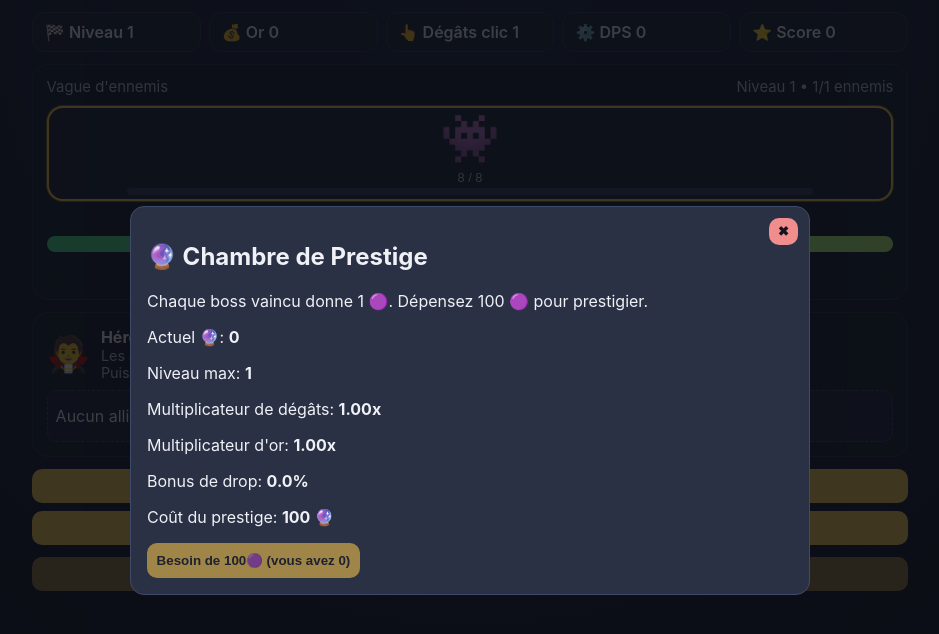
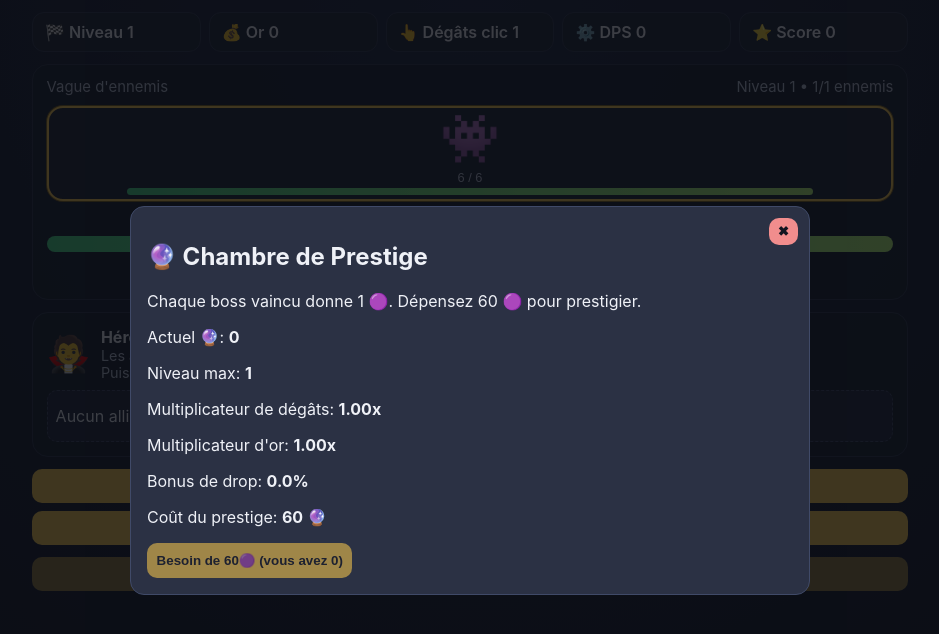
Before and after one commit to quvntvn/emoji_war_web, a plain HTML site: page index.html in a window 1280 px wide. Both pictures are taken after a click on the button "🔮 Prestige". Shown: the whole page, without its empty margins (170-1109 px from the left). Drawn offline with Linux system fonts and the light colour scheme.

Commit message:
Fix enemy HP bars and rebalance game progression

```diff
--- a/index.html
+++ b/index.html
@@ -86,13 +86,13 @@
       <div class="panel-content">
         <h2 id="prestigeTitle">🔮 Prestige Chamber</h2>
         <button class="close" data-close="prestigePanel">✖</button>
-        <p id="prestigeInfoText">Each defeated boss gives 1 🟣. Spend 100 🟣 to prestige.</p>
+        <p id="prestigeInfoText">Each defeated boss gives 1 🟣. Spend 60 🟣 to prestige.</p>
         <p id="prestigeCurrencyLabel">Current 🔮: <strong id="prestigeCurrency">0</strong></p>
         <p id="highestStageLabel">Highest Stage: <strong id="highestStage">1</strong></p>
         <p id="prestigeDamageLabel">Damage Multiplier: <strong id="prestigeDamageBonus">1.00x</strong></p>
         <p id="prestigeGoldLabel">Gold Multiplier: <strong id="prestigeGoldBonus">1.00x</strong></p>
         <p id="prestigeDropLabel">Drop Bonus: <strong id="prestigeDropBonus">0.0%</strong></p>
-        <p id="prestigeCostLabel">Prestige Cost: <strong id="prestigeCost">100 🟣</strong></p>
+        <p id="prestigeCostLabel">Prestige Cost: <strong id="prestigeCost">60 🟣</strong></p>
         <button id="prestigeConfirm" class="prestige-btn">Perform Prestige</button>
       </div>
     </div>
--- a/script.js
+++ b/script.js
@@ -3,7 +3,7 @@
 const MONSTERS = ["👾", "🐉", "🕷️", "🦂", "🐺", "🦍", "🐍", "💀"];
 const HEROES = ["🧙", "🥷", "🧑‍🚀", "🤖", "🦊", "🧝", "🦸", "🧛"];
 const FEEDBACK_EMOJIS = ["💥", "⚡"];
-const SILVER_CHEST_CHANCE = 0.01;
+const SILVER_CHEST_CHANCE = 0.015;
 const SILVER_CHEST_EMOJI = "🪙";
 
 
@@ -29,7 +29,7 @@
     waveBoss: "👑 Boss principal",
     waveEnemy: "Vague d'ennemis",
     waveStage: "Niveau {stage} • {alive}/{total} ennemis",
-    chestTitle: "Coffre d'argent rare (1%)",
+    chestTitle: "Coffre d'argent rare (1,5%)",
     enemyTitle: "Ennemi",
     attackTitle: "Attaque : {damage} dégâts",
     settingsLanguage: "Langue",
@@ -41,7 +41,7 @@
     equipped: "Équipé",
     backpack: "Sac",
     prestigeTitle: "🔮 Chambre de Prestige",
-    prestigeInfo: "Chaque boss vaincu donne 1 🟣. Dépensez 100 🟣 pour prestigier.",
+    prestigeInfo: "Chaque boss vaincu donne 1 🟣. Dépensez 60 🟣 pour prestigier.",
     prestigeCurrent: "Actuel 🔮",
     highestStage: "Niveau max",
     damageMultiplier: "Multiplicateur de dégâts",
@@ -114,7 +114,7 @@
     waveBoss: "👑 Main Boss",
     waveEnemy: "Enemy Wave",
     waveStage: "Stage {stage} • {alive}/{total} enemies",
-    chestTitle: "Rare silver chest (1%)",
+    chestTitle: "Rare silver chest (1.5%)",
     enemyTitle: "Enemy",
     attackTitle: "Attack: {damage} damage",
     settingsLanguage: "Language",
@@ -126,7 +126,7 @@
     equipped: "Equipped",
     backpack: "Backpack",
     prestigeTitle: "🔮 Prestige Chamber",
-    prestigeInfo: "Each defeated boss gives 1 🟣. Spend 100 🟣 to prestige.",
+    prestigeInfo: "Each defeated boss gives 1 🟣. Spend 60 🟣 to prestige.",
     prestigeCurrent: "Current 🔮",
     highestStage: "Highest Stage",
     damageMultiplier: "Damage Multiplier",
@@ -181,11 +181,11 @@
 };
 
 const SHOP_CONFIG = {
-  tap: { nameKey: "shop_tap_name", baseCost: 15, basePower: 1, key: "tapLevel", bonusKey: "shop_tap_bonus" },
-  dps: { nameKey: "shop_dps_name", baseCost: 25, basePower: 1, key: "dpsLevel", bonusKey: "shop_dps_bonus" },
-  gold: { nameKey: "shop_gold_name", baseCost: 40, basePower: 0.1, key: "goldLevel", bonusKey: "shop_gold_bonus" },
-  companion: { nameKey: "shop_companion_name", baseCost: 70, key: "companionLevel", bonusKey: "shop_companion_bonus" },
-  enemyCount: { nameKey: "shop_enemyCount_name", baseCost: 90, key: "enemyCountLevel", bonusKey: "shop_enemyCount_bonus", maxLevel: 9 },
+  tap: { nameKey: "shop_tap_name", baseCost: 12, basePower: 1.25, key: "tapLevel", bonusKey: "shop_tap_bonus" },
+  dps: { nameKey: "shop_dps_name", baseCost: 20, basePower: 1.4, key: "dpsLevel", bonusKey: "shop_dps_bonus" },
+  gold: { nameKey: "shop_gold_name", baseCost: 30, basePower: 0.12, key: "goldLevel", bonusKey: "shop_gold_bonus" },
+  companion: { nameKey: "shop_companion_name", baseCost: 55, key: "companionLevel", bonusKey: "shop_companion_bonus" },
+  enemyCount: { nameKey: "shop_enemyCount_name", baseCost: 70, key: "enemyCountLevel", bonusKey: "shop_enemyCount_bonus", maxLevel: 9 },
 };
 
 const EQUIP_SLOTS = [
@@ -373,7 +373,7 @@
 }
 
 function getMonsterMaxHp(stage = state.stage) {
-  return Math.max(1, Math.floor(10 * Math.pow(1.15, stage - 1)));
+  return Math.max(1, Math.floor(8 * Math.pow(1.12, stage - 1)));
 }
 
 function getExtraEnemyCount() {
@@ -436,7 +436,7 @@
 function getShopCost(type) {
   const cfg = SHOP_CONFIG[type];
   const lvl = state.upgrades[cfg.key];
-  return Math.floor(cfg.baseCost * Math.pow(1.18, lvl));
+  return Math.floor(cfg.baseCost * Math.pow(1.15, lvl));
 }
 
 function getCompanionDps(companion, playerDps = getPlayerDps()) {
@@ -446,7 +446,7 @@
 }
 
 function getRandomCompanionMultiplier() {
-  return Number((0.1 + Math.random() * 9.9).toFixed(2));
+  return Number((0.6 + Math.random() * 1.6).toFixed(2));
 }
 
 function randomFrom(list) {
@@ -456,7 +456,7 @@
 function createEnemy(stage, isBoss = false) {
   const hpVariance = 0.75 + Math.random() * 0.5;
   const isSilverChest = !isBoss && Math.random() < SILVER_CHEST_CHANCE;
-  const hpMultiplier = isBoss ? 4.5 : (isSilverChest ? 0.85 : 1);
+  const hpMultiplier = isBoss ? 3.2 : (isSilverChest ? 0.85 : 1);
   const maxHp = Math.floor(getMonsterMaxHp(stage) * hpVariance * hpMultiplier);
   return {
     id: `${Date.now()}_${Math.random()}`,
@@ -516,7 +516,7 @@
 }
 
 function clearWave() {
-  const baseGold = Math.floor(6 * Math.pow(1.13, state.stage));
+  const baseGold = Math.floor(8 * Math.pow(1.14, state.stage));
   const configuredEnemyCount = 1 + getExtraEnemyCount();
   const countMult = Math.max(1, 0.45 + configuredEnemyCount * 0.55);
   const primary = state.enemies.find((enemy) => enemy.isPrimary);
@@ -601,7 +601,7 @@
 }
 
 function getKillGold(enemy) {
-  const base = Math.floor(3 * Math.pow(1.11, state.stage - 1));
+  const base = Math.floor(4 * Math.pow(1.12, state.stage - 1));
   const primaryMult = enemy.isPrimary ? 1.8 : 1;
   const bossMult = enemy.isBoss ? 2.5 : 1;
   const chestMult = enemy.isSilverChest ? 30 : 1;
@@ -650,7 +650,7 @@
   state.upgrades[cfg.key] += 1;
 
   if (type === "companion") {
-    const attackIntervalMs = Math.floor(500 + Math.random() * 9500);
+    const attackIntervalMs = Math.floor(800 + Math.random() * 1800);
     const companion = {
       emoji: randomFrom(COMPANION_POOL),
       dpsMultiplier: getRandomCompanionMultiplier(),
@@ -686,7 +686,7 @@
 }
 
 function getPrestigeCost() {
-  return 100;
+  return 60;
 }
 
 function doPrestige() {
@@ -698,7 +698,7 @@
   state.prestige.count += 1;
 
   const restartStage = Math.max(1, Math.floor(state.stage / 4));
-  const attackIntervalMs = Math.floor(500 + Math.random() * 9500);
+  const attackIntervalMs = Math.floor(800 + Math.random() * 1800);
   const goldenCompanion = {
     emoji: "🌟",
     dps: 0,
--- a/style.css
+++ b/style.css
@@ -117,6 +117,7 @@
 }
 
 .enemy-hp-track {
+  display: block;
   width: 82%;
   height: 7px;
   background: #3b435f;
@@ -125,6 +126,7 @@
 }
 
 .enemy-hp-fill {
+  display: block;
   height: 100%;
   background: linear-gradient(90deg, #4ae389, #beff79);
 }
```
